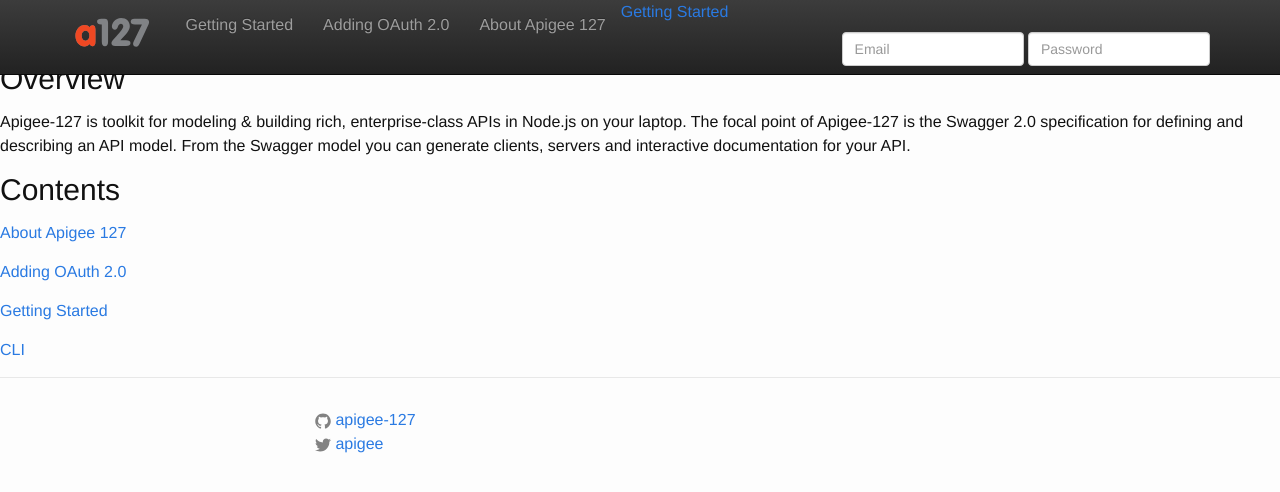
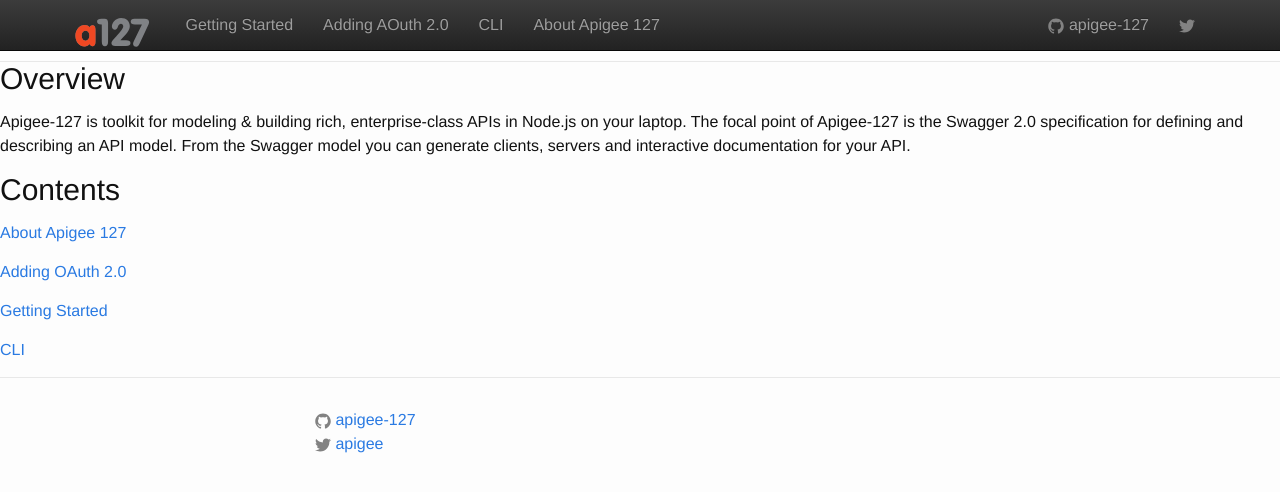
Before and after one commit to apigee-127/site, a Jekyll site: the page built from getting-started.md, in a window 1280 px wide. Shown: the top 492 px of the page. Built offline with Jekyll 4.4.1, drawn with Linux system fonts in a browser that asks for light colours; nearby versions of some CDN libraries.

Commit message:
add nav links, placeholder for video

```diff
--- a/_includes/header.html
+++ b/_includes/header.html
@@ -6,9 +6,6 @@
 
 
   </div>
-
-
-
   <nav class="navbar navbar-inverse navbar-fixed-top" role="navigation">
     <div class="container">
       <div class="navbar-header">
@@ -21,27 +18,39 @@
         <a class="navbar-brand" href="{{site.baseurl}}">
           <img src="/images/a127-logo.svg">
         </a>
+      </div>
+      <div id="navbar" class="navbar-collapse collapse">
         <ul class="nav navbar-nav">
-            <li><a href="#">Getting Started</a></li>
-            <li><a href="#">Adding OAuth 2.0</a></li>
-            <li><a href="#">About Apigee 127</a></li>
+          <li class=""><a href="{{getting-started}}">Getting Started</a></li>
+          <li><a href="{{adding-oauth}}">Adding AOuth 2.0</a></li>
+          <li><a href="#contact">CLI</a></li>
+          <li class=""><a href="#">About Apigee 127</a>
+          </li>
+        </ul>
+        <ul class="nav navbar-nav pull-right">
+           <li>
+            <a href="https://github.com/{{ site.github_username }}">
+              <span class="icon  icon--github">
+                <svg viewBox="0 0 16 16">
+                  <path fill="#828282" d="M7.999,0.431c-4.285,0-7.76,3.474-7.76,7.761 c0,3.428,2.223,6.337,5.307,7.363c0.388,0.071,0.53-0.168,0.53-0.374c0-0.184-0.007-0.672-0.01-1.32 c-2.159,0.469-2.614-1.04-2.614-1.04c-0.353-0.896-0.862-1.135-0.862-1.135c-0.705-0.481,0.053-0.472,0.053-0.472 c0.779,0.055,1.189,0.8,1.189,0.8c0.692,1.186,1.816,0.843,2.258,0.645c0.071-0.502,0.271-0.843,0.493-1.037 C4.86,11.425,3.049,10.76,3.049,7.786c0-0.847,0.302-1.54,0.799-2.082C3.768,5.507,3.501,4.718,3.924,3.65 c0,0,0.652-0.209,2.134,0.796C6.677,4.273,7.34,4.187,8,4.184c0.659,0.003,1.323,0.089,1.943,0.261 c1.482-1.004,2.132-0.796,2.132-0.796c0.423,1.068,0.157,1.857,0.077,2.054c0.497,0.542,0.798,1.235,0.798,2.082 c0,2.981-1.814,3.637-3.543,3.829c0.279,0.24,0.527,0.713,0.527,1.437c0,1.037-0.01,1.874-0.01,2.129 c0,0.208,0.14,0.449,0.534,0.373c3.081-1.028,5.302-3.935,5.302-7.362C15.76,3.906,12.285,0.431,7.999,0.431z"/>
+                </svg>
+              </span>
+
+              <span class="username">{{ site.github_username }}</span>
+            </a>
+           <li>
+            <a href="https://twitter.com/{{ site.twitter_username }}">
+              <span class="icon  icon--twitter">
+                <svg viewBox="0 0 16 16">
+                  <path fill="#828282" d="M15.969,3.058c-0.586,0.26-1.217,0.436-1.878,0.515c0.675-0.405,1.194-1.045,1.438-1.809
+                  c-0.632,0.375-1.332,0.647-2.076,0.793c-0.596-0.636-1.446-1.033-2.387-1.033c-1.806,0-3.27,1.464-3.27,3.27 c0,0.256,0.029,0.506,0.085,0.745C5.163,5.404,2.753,4.102,1.14,2.124C0.859,2.607,0.698,3.168,0.698,3.767 c0,1.134,0.577,2.135,1.455,2.722C1.616,6.472,1.112,6.325,0.671,6.08c0,0.014,0,0.027,0,0.041c0,1.584,1.127,2.906,2.623,3.206 C3.02,9.402,2.731,9.442,2.433,9.442c-0.211,0-0.416-0.021-0.615-0.059c0.416,1.299,1.624,2.245,3.055,2.271 c-1.119,0.877-2.529,1.4-4.061,1.4c-0.264,0-0.524-0.015-0.78-0.046c1.447,0.928,3.166,1.469,5.013,1.469 c6.015,0,9.304-4.983,9.304-9.304c0-0.142-0.003-0.283-0.009-0.423C14.976,4.29,15.531,3.714,15.969,3.058z"/>
+                </svg>
+              </span>
+            </a>
+          </li>
         </ul>
 
-        </div>
-        <div class="trigger">
-        <a class="page-link" href="{{ '/getting-started/' | prepend: site.baseurl }}">Getting Started</a>
-      </div>
-        <div id="navbar" class="navbar-collapse collapse">
-          <form class="navbar-form navbar-right" role="form">
-            <div class="form-group">
-              <input type="text" placeholder="Email" class="form-control">
-            </div>
-            <div class="form-group">
-              <input type="password" placeholder="Password" class="form-control">
-            </div>
-
-          </form>
-        </div><!--/.navbar-collapse -->
+      </div><!--/.nav-collapse -->
     </div>
   </nav>
 </header>
--- /dev/null
+++ b/_sass/_bootstrap-theme.scss
@@ -0,0 +1,23 @@
+// Our variables
+$base-font-family: Helvetica, Arial, sans-serif;
+$base-font-size:   16px;
+$small-font-size:  $base-font-size * 0.875;
+$base-line-height: 1.5;
+
+$spacing-unit:     30px;
+
+$text-color:       #111;
+$background-color: #fdfdfd;
+$brand-color:      #2a7ae2;
+
+$grey-color:       #828282;
+$grey-color-light: lighten($grey-color, 40%);
+$grey-color-dark:  darken($grey-color, 25%);
+
+$on-palm:          600px;
+$on-laptop:        800px;
+
+
+body {
+
+}
--- a/css/main.scss
+++ b/css/main.scss
@@ -45,5 +45,6 @@ $on-laptop:        800px;
 @import
         "base",
         "layout",
-        "syntax-highlighting"
+        "syntax-highlighting",
+        "bootstrap-theme"
 ;
```
Also changed, not shown: index.md (+31 -32 lines). Lines whose indentation alone changed are shown as unchanged.
